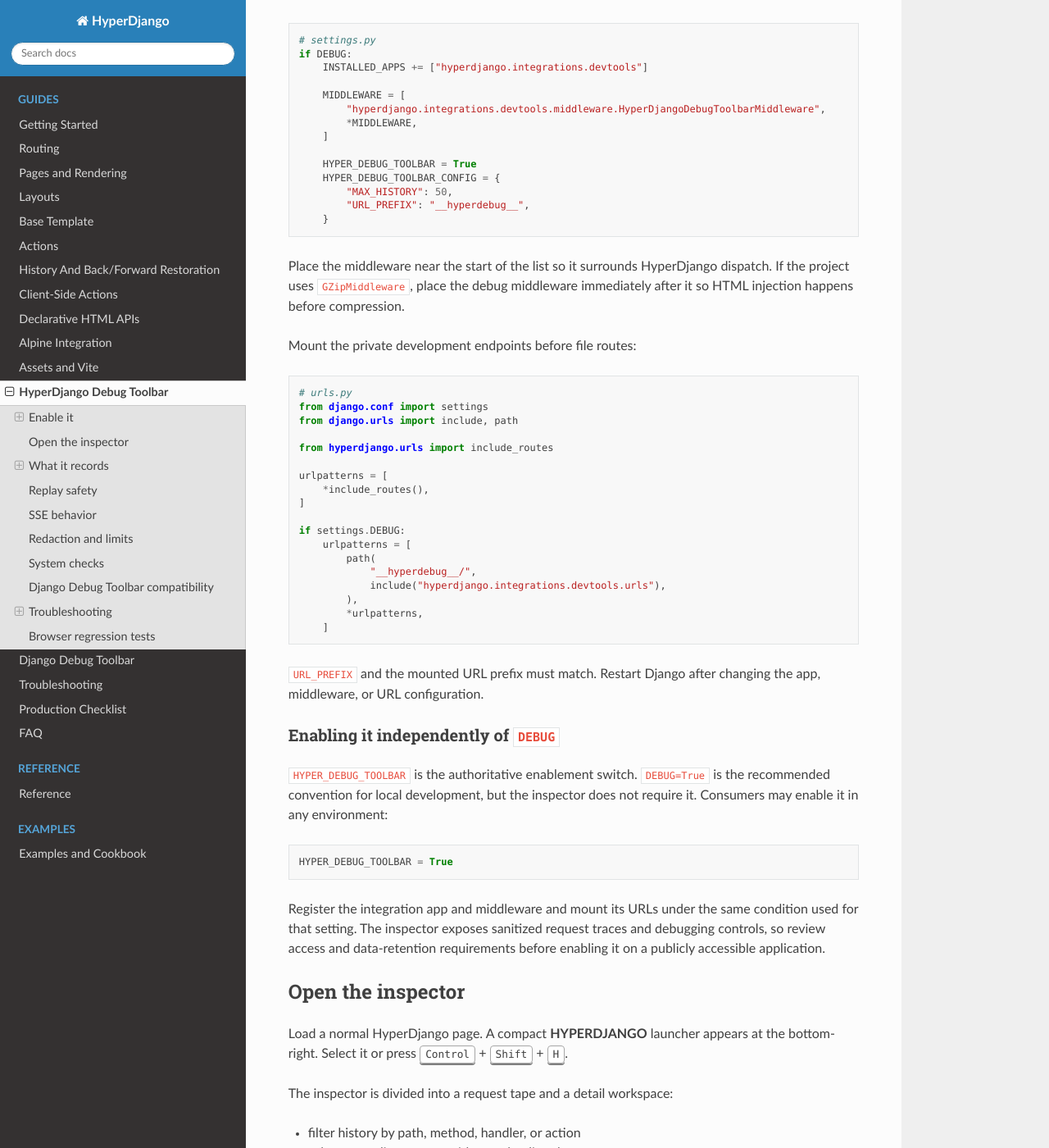
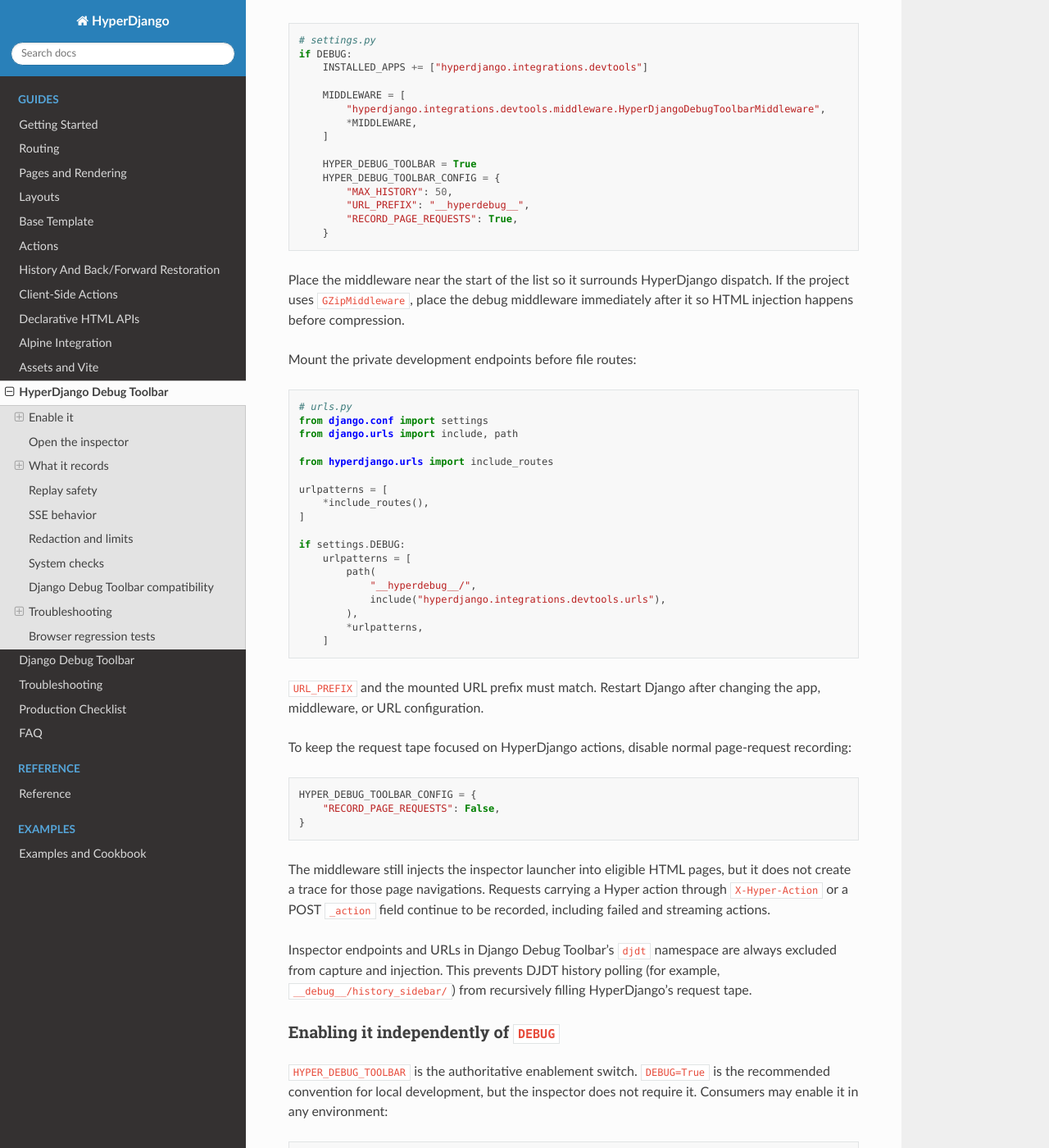
Before and after one commit to devwaseem/hyperdjango, a Sphinx documentation site: the page built from docs/dev-toolbar.md, in a window 1280 px wide and 1400 px high, scrolled down 404 px. Shown: the whole window at 82% size. Built offline with Sphinx 7.4.7 and the Read the Docs theme 3.1.0, drawn with Linux system fonts in a browser that asks for light colours.

````diff
--- a/docs/dev-toolbar.md
+++ b/docs/dev-toolbar.md
@@ -26,6 +26,7 @@ if DEBUG:
     HYPER_DEBUG_TOOLBAR_CONFIG = {
         "MAX_HISTORY": 50,
         "URL_PREFIX": "__hyperdebug__",
+        "RECORD_PAGE_REQUESTS": True,
     }
 ```
 
@@ -58,6 +59,24 @@ if settings.DEBUG:
 
 `URL_PREFIX` and the mounted URL prefix must match. Restart Django after changing the
 app, middleware, or URL configuration.
+
+To keep the request tape focused on HyperDjango actions, disable normal page-request
+recording:
+
+```python
+HYPER_DEBUG_TOOLBAR_CONFIG = {
+    "RECORD_PAGE_REQUESTS": False,
+}
+```
+
+The middleware still injects the inspector launcher into eligible HTML pages, but it
+does not create a trace for those page navigations. Requests carrying a Hyper action
+through `X-Hyper-Action` or a POST `_action` field continue to be recorded, including
+failed and streaming actions.
+
+Inspector endpoints and URLs in Django Debug Toolbar's `djdt` namespace are always
+excluded from capture and injection. This prevents DJDT history polling (for example,
+`__debug__/history_sidebar/`) from recursively filling HyperDjango's request tape.
 
 ### Enabling it independently of `DEBUG`
 
--- a/pyproject.toml
+++ b/pyproject.toml
@@ -1,6 +1,6 @@
 [project]
 name = "hyperdjango"
-version = "0.39.0"
+version = "0.40.0"
 description = "HyperDjango brings high-performance, hypermedia-driven interactivity to your Django templates without the JavaScript fatigue."
 readme = "README.md"
 requires-python = ">=3.13"
--- a/website/config/settings.py
+++ b/website/config/settings.py
@@ -92,7 +92,7 @@ HYPER_DEV = os.getenv("HYPER_DEV", "True") == "True"
 SITE_URL = os.getenv(
     "SITE_URL", "https://hyperdjango.charingcrosscapital.com"
 ).rstrip("/")
-SITE_VERSION = os.getenv("SITE_VERSION", "0.39.0")
+SITE_VERSION = os.getenv("SITE_VERSION", "0.40.0")
 GITHUB_URL = os.getenv(
     "GITHUB_URL", "https://github.com/devwaseem/hyperdjango"
 ).rstrip("/")
--- a/website/hyper/shared/seo.py
+++ b/website/hyper/shared/seo.py
@@ -18,7 +18,7 @@ def site_url() -> str:
 
 
 def site_version() -> str:
-    return str(getattr(settings, "SITE_VERSION", "0.39.0"))
+    return str(getattr(settings, "SITE_VERSION", "0.40.0"))
 
 
 def absolute_url(path: str = "/") -> str:
````
Also changed, not shown: CHANGELOG.md (+6 -0 lines), docs/index.md (+10 -15 lines), docs/reference/settings.md (+4 -0 lines), hyperdjango/static/hyperdjango/dev-toolbar.js (+10 -6 lines), 5 other files.
